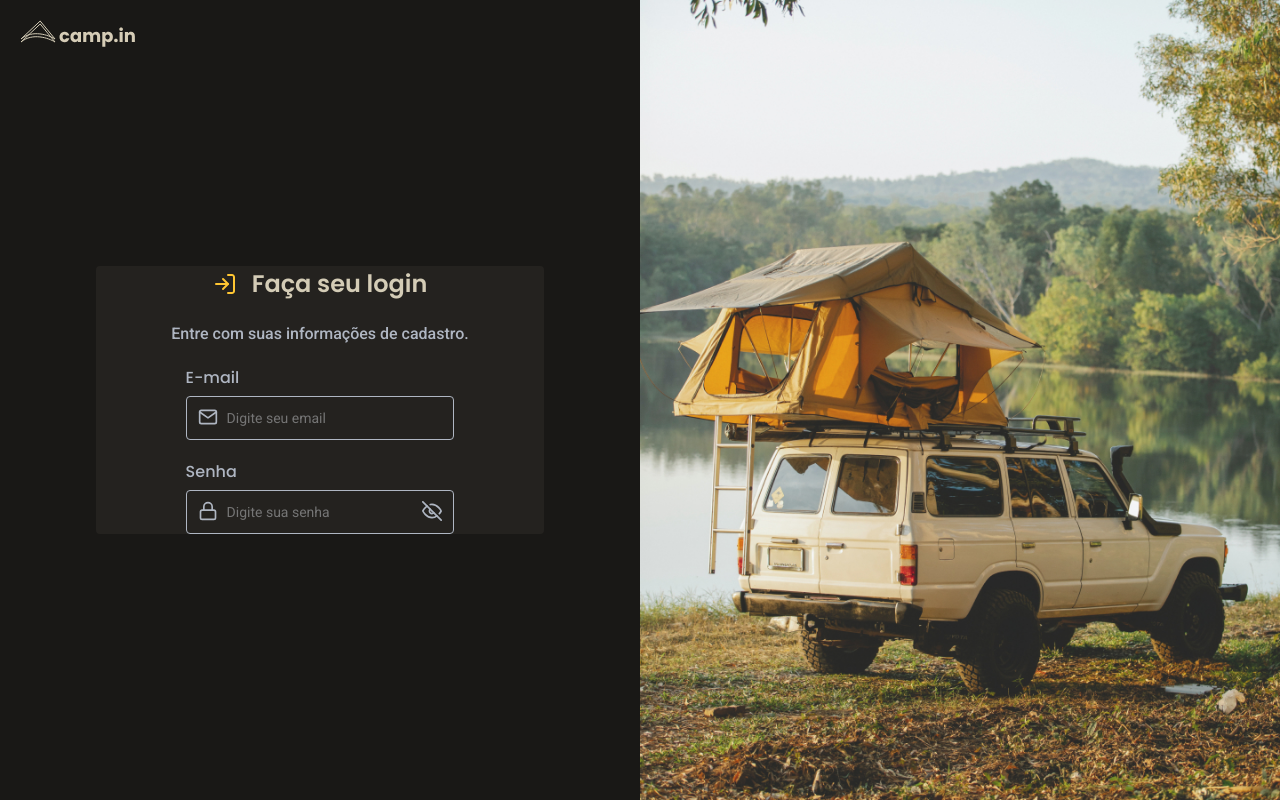
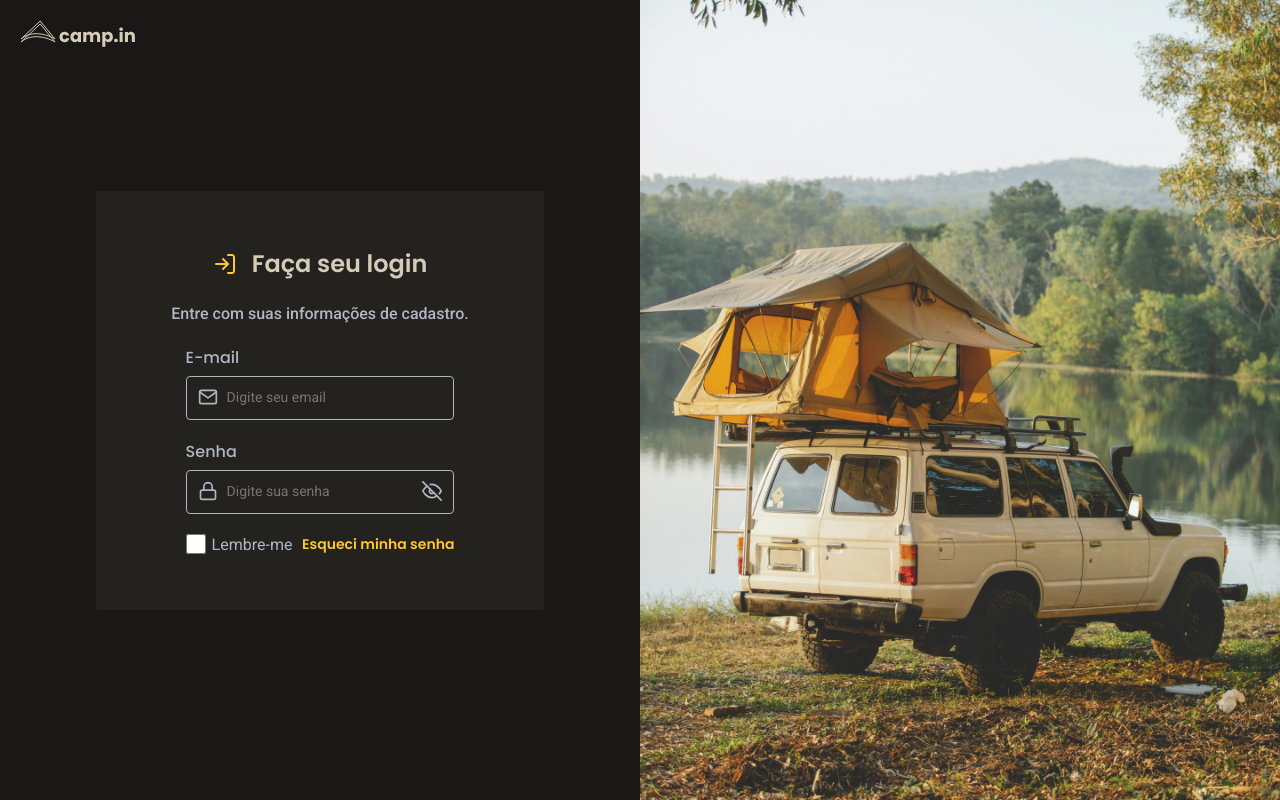
Before and after one commit to Beatrizrodri/loginFormReact, a React (Vite) app: page / in a window 1280 px wide. Built offline with nearby package versions, Linux system fonts and the light colour scheme.

Commit message:
add password reminder component

```diff
--- a/src/components/Input/styles.css
+++ b/src/components/Input/styles.css
@@ -8,8 +8,8 @@
   font-family: 'Poppins';
   font-style: normal;
   font-weight: 500;
-  font-size: 16px;
-  line-height: 24px;
+  font-size: 1.6rem;
+  line-height: 2.4rem;
   color: var(--text-base);
 }
 
@@ -32,8 +32,8 @@
   font-family: 'Roboto';
   font-style: normal;
   font-weight: 400;
-  font-size: 14px;
-  line-height: 16px;
+  font-size: 1.4rem;
+  line-height: 1.6rem;
 }
 
 input:focus {
@@ -50,21 +50,21 @@ input:focus + .icon {
 }
 
 .icon {
-  height: 20px;
-  width: 20px;
+  height: 2rem;
+  width: 2rem;
   position: absolute;
-  top: 7px;
-  left: 12px;
+  top: 0.7rem;
+  left: 1.2rem;
   transform: translateY(50%);
   color: var(--text-base);
 }
 
 .reveal-password-icon {
-  height: 20px;
-  width: 20px;
+  height: 2rem;
+  width: 2rem;
   position: absolute;
-  top: 7px;
-  right: 12px;
+  top: 0.7rem;
+  right: 1.2rem;
   transform: translateY(50%);
   cursor: pointer;
   color: var(--text-base);
--- a/src/components/LoginForm/index.jsx
+++ b/src/components/LoginForm/index.jsx
@@ -1,4 +1,5 @@
 import Input from '../Input'
+import PasswordReminder from '../PasswordReminder'
 import Title from '../Title'
 import './styles.css'
 
@@ -8,6 +9,7 @@ export default function LoginForm() {
       <Title />
       <Input label="E-mail" type="email" placeholder="Digite seu email" />
       <Input label="Senha" type="password" placeholder="Digite sua senha" />
+      <PasswordReminder />
     </div>
   )
 }
--- a/src/components/LoginForm/styles.css
+++ b/src/components/LoginForm/styles.css
@@ -9,4 +9,5 @@
   justify-content: center;
   align-items: center;
   gap: 2rem;
+  padding: 5.5rem 0;
 }
--- /dev/null
+++ b/src/components/PasswordReminder/index.jsx
@@ -0,0 +1,14 @@
+import './styles.css'
+
+export default function PasswordReminder() {
+  return (
+    <div id="password-reminder-container">
+      <div id="checkbox-content">
+        <input type="checkbox" id="checkbox-input" />
+        <label htmlFor="checkbox-input">Lembre-me</label>
+      </div>
+
+      <span>Esqueci minha senha</span>
+    </div>
+  )
+}
--- /dev/null
+++ b/src/components/PasswordReminder/styles.css
@@ -0,0 +1,33 @@
+#password-reminder-container {
+  width: 60%;
+  display: flex;
+  align-items: center;
+  justify-content: space-between;
+}
+
+#checkbox-content {
+  display: flex;
+  align-items: center;
+}
+
+#checkbox-input {
+  width: 2rem;
+  height: 2rem;
+  border-radius: 0.4rem;
+}
+
+#checkbox-content > label {
+  font-family: 'Roboto';
+  font-size: 1.6rem;
+  line-height: 1.9rem;
+  color: var(--text-base);
+  margin-left: 0.6rem;
+}
+
+#password-reminder-container > span {
+  font-family: 'Poppins';
+  font-weight: 600;
+  font-size: 1.4rem;
+  line-height: 2.1rem;
+  color: var(--primary-color);
+}
```
